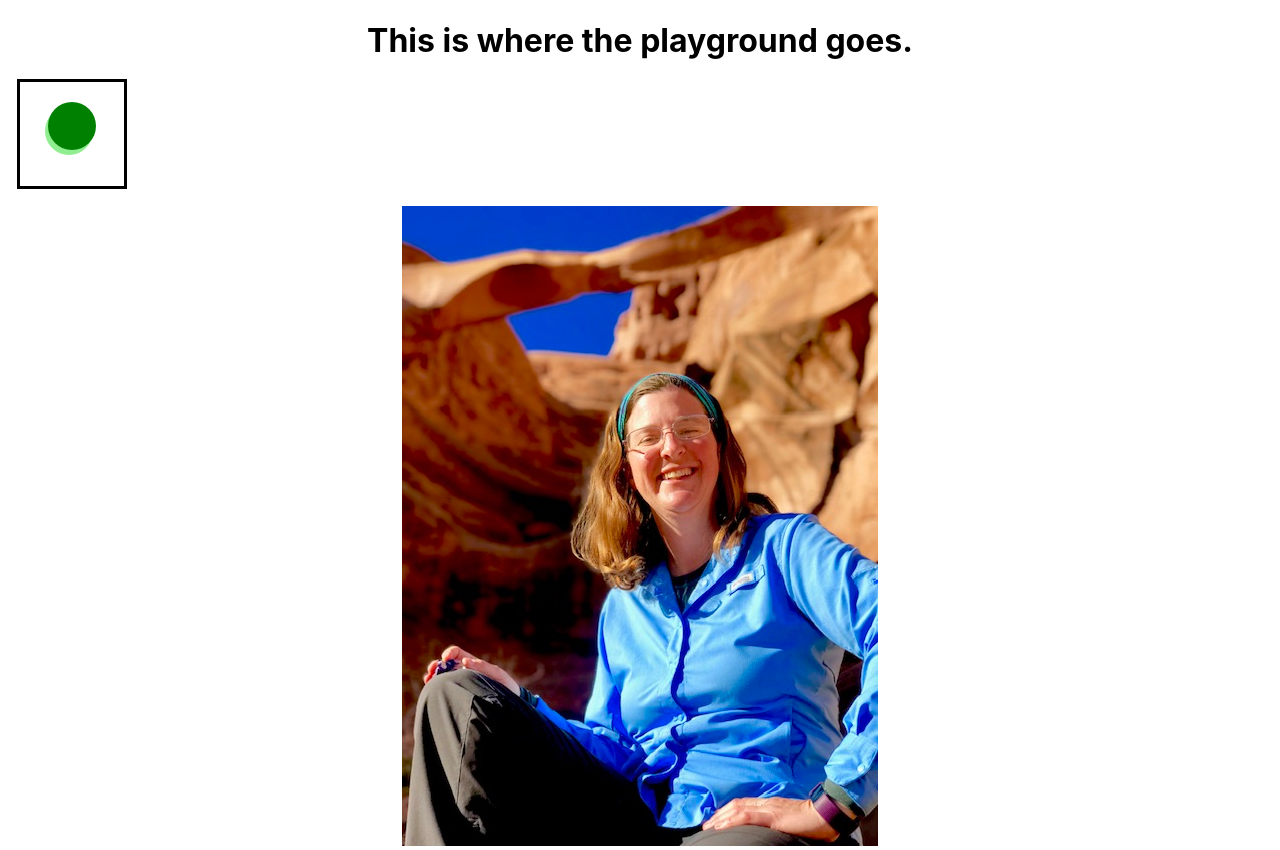
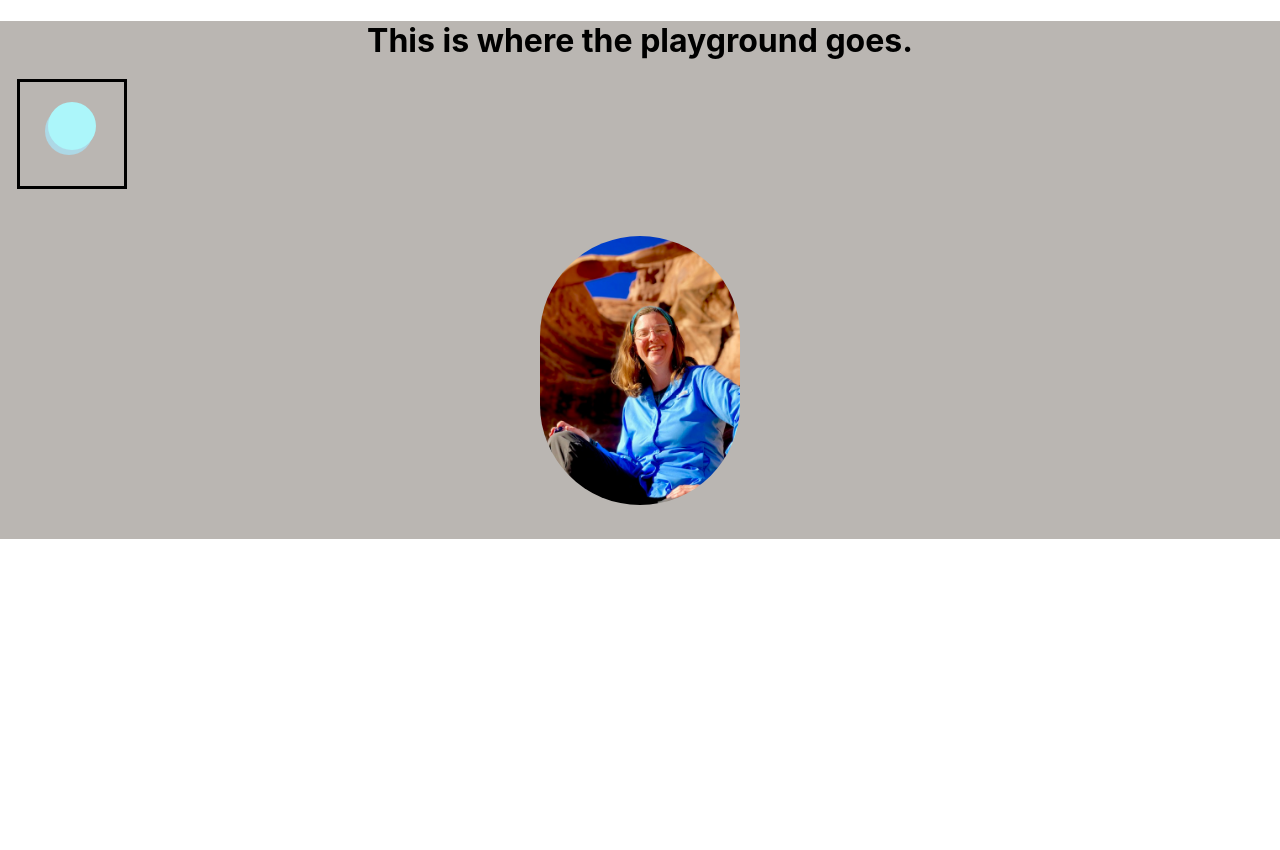
Before and after one commit to Sheilabob/SheilaStrahanPortfolio, a React (Create React App) app: page / in a window 1280 px wide. After the commit the page ends 800 px from the top, so only its background shows below. Built offline with nearby package versions, Linux system fonts and the light colour scheme.

Commit message:
changing direction of ball and starting to add colors

```diff
--- a/package.json
+++ b/package.json
@@ -10,6 +10,7 @@
     "react": "^17.0.2",
     "react-dom": "^17.0.2",
     "react-scripts": "5.0.0",
+    "styled-components": "^5.3.3",
     "web-vitals": "^2.1.4"
   },
   "scripts": {
--- a/src/App.css
+++ b/src/App.css
@@ -1,5 +1,6 @@
 .App {
   text-align: center;
+  background-color: #bab6b2;
 }
 
 .App-logo {
--- a/src/Components/HomePlayground.js
+++ b/src/Components/HomePlayground.js
@@ -1,17 +1,24 @@
 import React, { useState } from 'react';
 import { motion } from 'framer-motion';
+import { ProfilePic } from '../Styles/mainPicStyle.styles';
 
 const ballStyle = {
     display: 'block',
     width: '3rem',
     height: '3rem',
-    background: 'green',
+    background: '#ACF6FA',
     borderRadius: '1.5rem',
-    boxShadow: '-3px 5px lightGreen'
+    boxShadow: '-3px 5px lightBlue'
 }
 
 const bounceTransition = {
+    // this can add some random direction by making the durations not match
     y: {
+      duration: 0.6,
+      yoyo: Infinity,
+      ease: "easeOut",
+    },
+    x: {
       duration: 0.6,
       yoyo: Infinity,
       ease: "easeOut",
@@ -52,8 +59,10 @@ export default function HomePlayground() {
           style={ballStyle}
           transition={bounce && bounceTransition}
           animate={bounce && {
-            y: ["300%", "-100%"],
-            backgroundColor: "red", boxShadow: '-5px 10px pink'
+            // this is where we mess with direction
+            y: ["100%", "-100%"],
+            x: ["-100%", "100%"],
+            backgroundColor: "#0043C9", boxShadow: '-5px 10px lightBlue'
 
                     }}
           />
@@ -92,7 +101,8 @@ export default function HomePlayground() {
               {animatedBall()}
               {playNote(loops)}
             </div>
-            <img src="../assets/images/MsSheilaRingArch.jpg" />
+            <ProfilePic src="../assets/images/MsSheilaRingArch.jpg" />
+
 
        {/* <div onClick={() => setBounce(!bounce)}
       style={{
--- /dev/null
+++ b/src/Styles/mainPicStyle.styles.js
@@ -0,0 +1,9 @@
+import styled from "styled-components";
+
+
+export const ProfilePic = styled.img`
+  padding: 0px;
+  margin: 30px;
+  width: 200px;
+  border-radius: 100px;
+`
```
Also changed, not shown: 1 other file (tests, documents, lock files or other folders).
